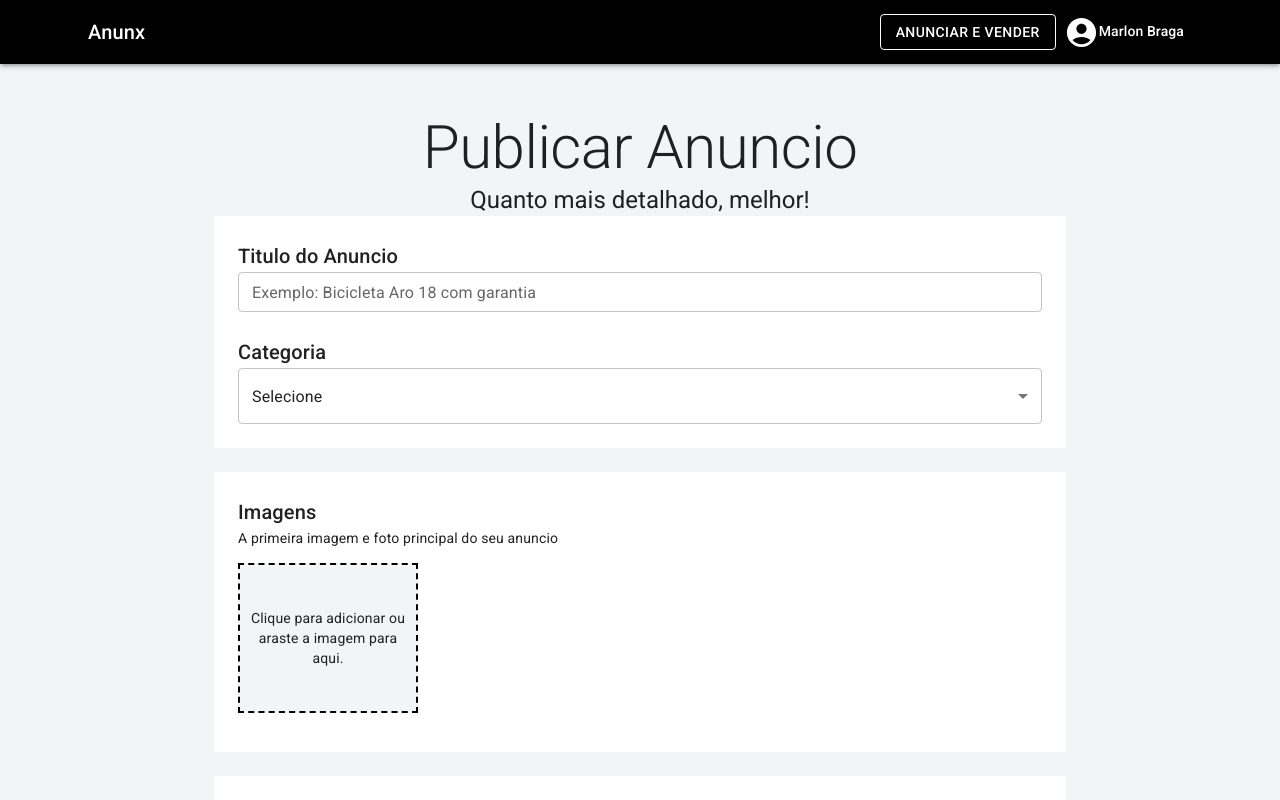
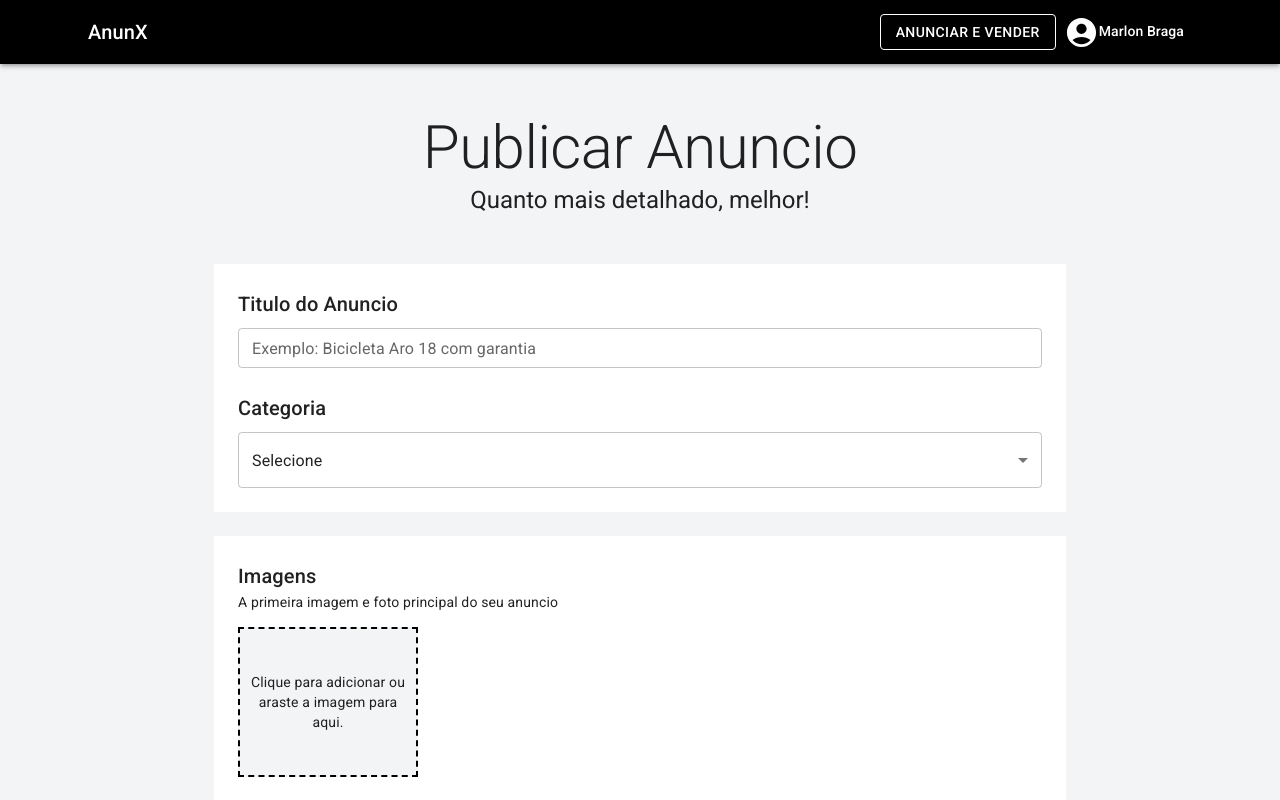
Before and after one commit to MarlonDev2000/anunx, a Next.js app: page /user/publish in a window 1280 px wide. Shown: the top 800 px of the page. Built offline with nearby package versions, Linux system fonts and the light colour scheme.

Commit message:
instalacao e configuracao do formik. validacao do campo title

```diff
--- a/package.json
+++ b/package.json
@@ -14,11 +14,13 @@
     "@mui/icons-material": "^5.0.4",
     "@mui/material": "^5.0.4",
     "@mui/styles": "^5.0.1",
+    "formik": "^2.2.9",
     "next": "11.1.2",
     "react": "17.0.2",
     "react-dom": "17.0.2",
     "react-dropzone": "^11.4.2",
-    "react-responsive-carousel": "^3.2.22"
+    "react-responsive-carousel": "^3.2.22",
+    "yup": "^0.32.11"
   },
   "devDependencies": {
     "eslint": "8.0.1",
--- a/pages/product/index.js
+++ b/pages/product/index.js
@@ -53,14 +53,14 @@ const Product = () => {
               >
                 <Card className={classes.card}>
                   <CardMedia
-                    image="https://picsum.photos/200"
+                    image="https://picsum.photos/700"
                     title="Titulo da imagem"
                     className={classes.cardMedia}
                   />
                 </Card>
                 <Card className={classes.card}>
                   <CardMedia
-                    image="https://picsum.photos/200"
+                    image="https://picsum.photos/700"
                     title="Titulo da imagem"
                     className={classes.cardMedia}
                   />
--- a/pages/user/publish.js
+++ b/pages/user/publish.js
@@ -15,10 +15,12 @@ import { DeleteForever } from '@mui/icons-material'
 import { makeStyles } from '@mui/styles'
 import { useState } from 'react'
 import { useDropzone } from 'react-dropzone'
+import { Formik } from 'formik'
+import * as yup from 'yup'
 
 import TemplateDefault from '../../src/templates/Default'
 
-const useStyles = makeStyles((theme) => ({
+const useStyles = makeStyles(theme => ({
   boxContainer: {
     paddingBottom: theme.spacing(3),
   },
@@ -75,14 +77,22 @@ const useStyles = makeStyles((theme) => ({
   },
 }))
 
+const validationSchema = yup.object().shape({
+  title: yup
+    .string()
+    .min(6, 'Escreva um titulo maior')
+    .max(100, 'Titulo muito grande')
+    .required('Campo obrigatorio'),
+})
+
 const Publish = () => {
   const classes = useStyles()
   const [files, setFiles] = useState([])
 
   const { getRootProps, getInputProps } = useDropzone({
     accept: 'image/*',
-    onDrop: (acceptedFile) => {
-      const newFiles = acceptedFile.map((file) => {
+    onDrop: acceptedFile => {
+      const newFiles = acceptedFile.map(file => {
         return Object.assign(file, {
           preview: URL.createObjectURL(file),
         })
@@ -91,8 +101,8 @@ const Publish = () => {
     },
   })
 
-  const handleRemoveFile = (fileName) => {
-    const newFileState = files.filter((file) => {
+  const handleRemoveFile = fileName => {
+    const newFileState = files.filter(file => {
       return file.name !== fileName
     })
     setFiles(newFileState)
@@ -100,6 +110,18 @@ const Publish = () => {
 
   return (
     <TemplateDefault>
+      <Formik
+        initialValues={{
+          title: '',
+        }}
+        validationSchema={validationSchema}
+        onSubmit={values => {
+          console.log('ok enviou o form')
+        }}
+      >
+        {({ values, errors, handleChange, handleSubmit }) => {
+          return (
+            <form onSubmit={handleSubmit}>
               <Container maxWidth="sm">
                 <Typography
                   component="h1"
@@ -119,19 +141,37 @@ const Publish = () => {
                 </Typography>
               </Container>
 
+              <br />
+              <br />
+
               <Container maxWidth="md" className={classes.boxContainer}>
                 <Box className={classes.box}>
-          <Typography component="h6" variant="h6" color="textPrimary">
+                  <Typography
+                    component="h6"
+                    variant="h6"
+                    color="textPrimary"
+                    marginBottom={1}
+                  >
                     Titulo do Anuncio
                   </Typography>
                   <TextField
+                    name="title"
+                    value={values.title}
+                    onChange={handleChange}
                     label="Exemplo: Bicicleta Aro 18 com garantia"
                     size="small"
                     fullWidth
+                    error={errors.title}
+                    helperText={errors.title}
                   />
                   <br />
                   <br />
-          <Typography component="h6" variant="h6" color="textPrimary">
+                  <Typography
+                    component="h6"
+                    variant="h6"
+                    color="textPrimary"
+                    marginBottom={1}
+                  >
                     Categoria
                   </Typography>
                   <Select
@@ -168,7 +208,11 @@ const Publish = () => {
                   <Typography component="h6" variant="h6" color="textPrimary">
                     Imagens
                   </Typography>
-          <Typography component="div" variant="body2" color="textPrimary">
+                  <Typography
+                    component="div"
+                    variant="body2"
+                    color="textPrimary"
+                  >
                     A primeira imagem e foto principal do seu anuncio
                   </Typography>
                   <Box className={classes.thumbsContainer}>
@@ -212,7 +256,11 @@ const Publish = () => {
                   <Typography component="h6" variant="h6" color="textPrimary">
                     Descrição
                   </Typography>
-          <Typography component="div" variant="body2" color="textPrimary">
+                  <Typography
+                    component="div"
+                    variant="body2"
+                    color="textPrimary"
+                  >
                     Escreva os detalhes do que esta vendendo
                   </Typography>
                   <TextField multiline rows={6} variant="outlined" fullWidth />
@@ -248,10 +296,20 @@ const Publish = () => {
                   >
                     Dados de Contato
                   </Typography>
-          <TextField label="Nome" variant="outlined" size="small" fullWidth />
+                  <TextField
+                    label="Nome"
+                    variant="outlined"
+                    size="small"
+                    fullWidth
+                  />
                   <br />
                   <br />
-          <TextField label="E-mail" variant="outlined" size="small" fullWidth />
+                  <TextField
+                    label="E-mail"
+                    variant="outlined"
+                    size="small"
+                    fullWidth
+                  />
                   <br />
                   <br />
                   <TextField
@@ -264,11 +322,15 @@ const Publish = () => {
               </Container>
               <Container maxWidth="md" className={classes.boxContainer}>
                 <Box textAlign="right">
-          <Button color="primary" variant="contained">
+                  <Button color="primary" variant="contained" type="submit">
                     Publicar Anuncio
                   </Button>
                 </Box>
               </Container>
+            </form>
+          )
+        }}
+      </Formik>
     </TemplateDefault>
   )
 }
--- a/src/components/Header.js
+++ b/src/components/Header.js
@@ -44,7 +44,7 @@ const Header = () => {
           <Toolbar>
             <Link href="/" passHref>
               <Typography variant="h6" className={classes.title}>
-                Anunx
+                AnunX
               </Typography>
             </Link>
             <Link href="/user/publish" passHref>
```
Also changed, not shown: 1 other file (tests, documents, lock files or other folders). Lines whose indentation alone changed are shown as unchanged.
